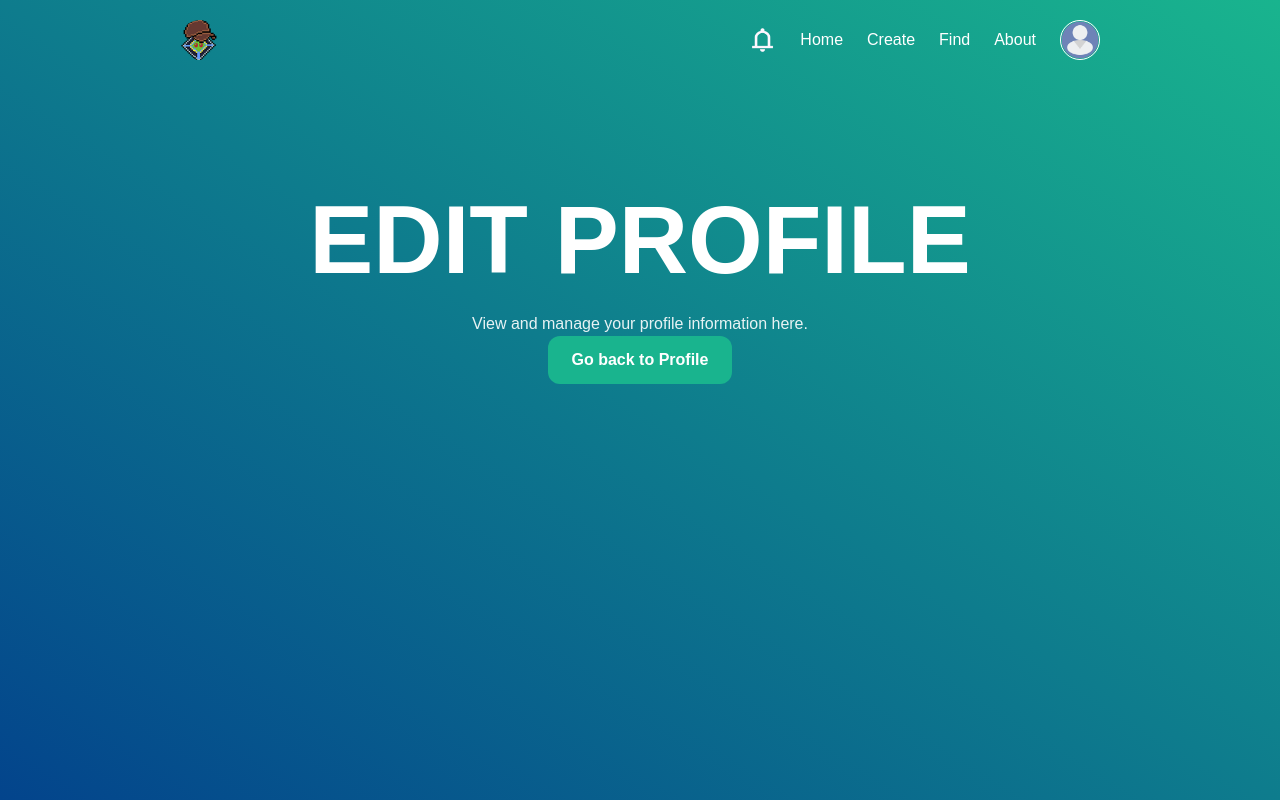
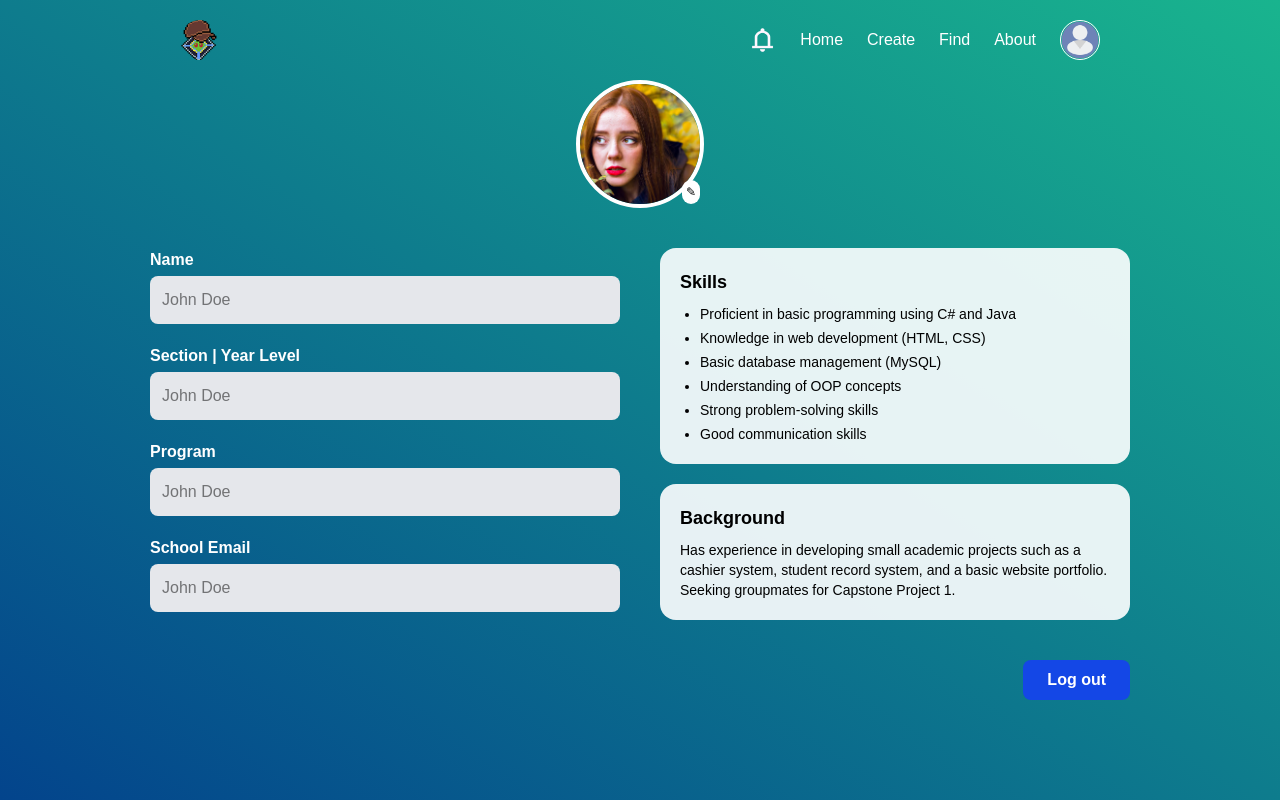
Before and after one commit to artersy/CAPPEBLES-react, a React (Vite) app: page /edit-profile in a window 1280 px wide. Built offline with nearby package versions, Linux system fonts and the light colour scheme.

Commit message:
Done Edit Profile

```diff
--- a/src/pages/EditProfile.jsx
+++ b/src/pages/EditProfile.jsx
@@ -2,38 +2,118 @@ import { useNavigate } from "react-router-dom"
 
 import Header2 from "../components/Header2"
 import Footer from "../components/Footer"
-
+import { Link } from "react-router-dom";
 
 
 function EditProfile() {
     const navigate = useNavigate();
 
+
+    function LogoutButton() {
+        const navigate = useNavigate();
+    }
+
+        const handleLogout = () => {
+            navigate("/");
+        };
+
         return (
             <div className="min-h-screen bg-[linear-gradient(to_top_right,#03448C,#19B48E)] text-white">
 
                 <Header2 />
+                <div
+                    className="section-margin-x"
+                >
+                    <div className="flex justify-center relative mb-10">
+                        <div className="relative">
+                            <img
+                                src="sampleAvatar.png"
+                                alt="profile"
+                                className="w-32 h-32 rounded-full object-cover border-4 border-white"
+                            />
 
-            <div className="flex flex-col items-center justify-center text-center px-6 pt-24">
+                            <div className="absolute bottom-1 right-1 bg-white text-black p-1 rounded-full text-xs cursor-pointer">
+                                ✎
+                            </div>
+                        </div>
+                    </div>
 
-                <h1 className="text-9xl md:text-8xl font-black leading-none mt-4">
-                    EDIT PROFILE
-                </h1>
+                    <div className="flex flex-col lg:flex-row gap-10">
 
-                <p className="max-w-xl mt-6 text-sm md:text-base text-white/90 text-lg">
-                    View and manage your profile information here.
-                </p>
+                        <div className="flex-1 flex flex-col gap-5">
 
-                <button className="bg-[#19B48E] px-6 py-3 rounded-xl font-semibold hover:scale-105 transition"
-                onClick={() => navigate("/profile")}>
-                    Go back to Profile
-                </button>
+                            <div>
+                                <label className="font-semibold">Name</label>
+                                <input
+                                    className="w-full mt-1 p-3 rounded-lg bg-gray-200 text-black outline-none"
+                                    placeholder="John Doe"
+                                />
+                            </div>
+
+                            <div>
+                                <label className="font-semibold">Section | Year Level</label>
+                                <input
+                                    className="w-full mt-1 p-3 rounded-lg bg-gray-200 text-black outline-none"
+                                    placeholder="John Doe"
+                                />
+                            </div>
+
+                            <div>
+                                <label className="font-semibold">Program</label>
+                                <input
+                                    className="w-full mt-1 p-3 rounded-lg bg-gray-200 text-black outline-none"
+                                    placeholder="John Doe"
+                                />
+                            </div>
+
+                            <div>
+                                <label className="font-semibold">School Email</label>
+                                <input
+                                    className="w-full mt-1 p-3 rounded-lg bg-gray-200 text-black outline-none"
+                                    placeholder="John Doe"
+                                />
+                            </div>
 
                         </div>
 
-            {/* <Footer /> */ }
+                        <div className="flex-1 flex flex-col gap-5">
+
+                            <div className="bg-white/90 text-black p-5 rounded-2xl">
+                                <h2 className="font-bold text-lg mb-2">Skills</h2>
+                                <ul className="list-disc pl-5 text-sm space-y-1">
+                                    <li>Proficient in basic programming using C# and Java</li>
+                                    <li>Knowledge in web development (HTML, CSS)</li>
+                                    <li>Basic database management (MySQL)</li>
+                                    <li>Understanding of OOP concepts</li>
+                                    <li>Strong problem-solving skills</li>
+                                    <li>Good communication skills</li>
+                                </ul>
+                            </div>
+
+                            <div className="bg-white/90 text-black p-5 rounded-2xl">
+                                <h2 className="font-bold text-lg mb-2">Background</h2>
+                                <p className="text-sm">
+                                    Has experience in developing small academic projects such as a cashier system,
+                                    student record system, and a basic website portfolio. Seeking groupmates for
+                                    Capstone Project 1.
+                                </p>
+                            </div>
+
+                        </div>
+                    </div>
+
+                    <div className="flex justify-end mt-10">
+                        <button className="bg-blue-700 hover:bg-blue-800 px-6 py-2 rounded-lg font-semibold"
+                            onClick={handleLogout}
+                        >
+                            Log out
+                        </button>
+                    </div>
+                </div>
+                {/* <Footer /> */}
 
             </div >
         )
+
 }
-
     export default EditProfile
```
Also changed, not shown: public/sampleAvatar.png (added). Lines whose indentation alone changed are shown as unchanged.
